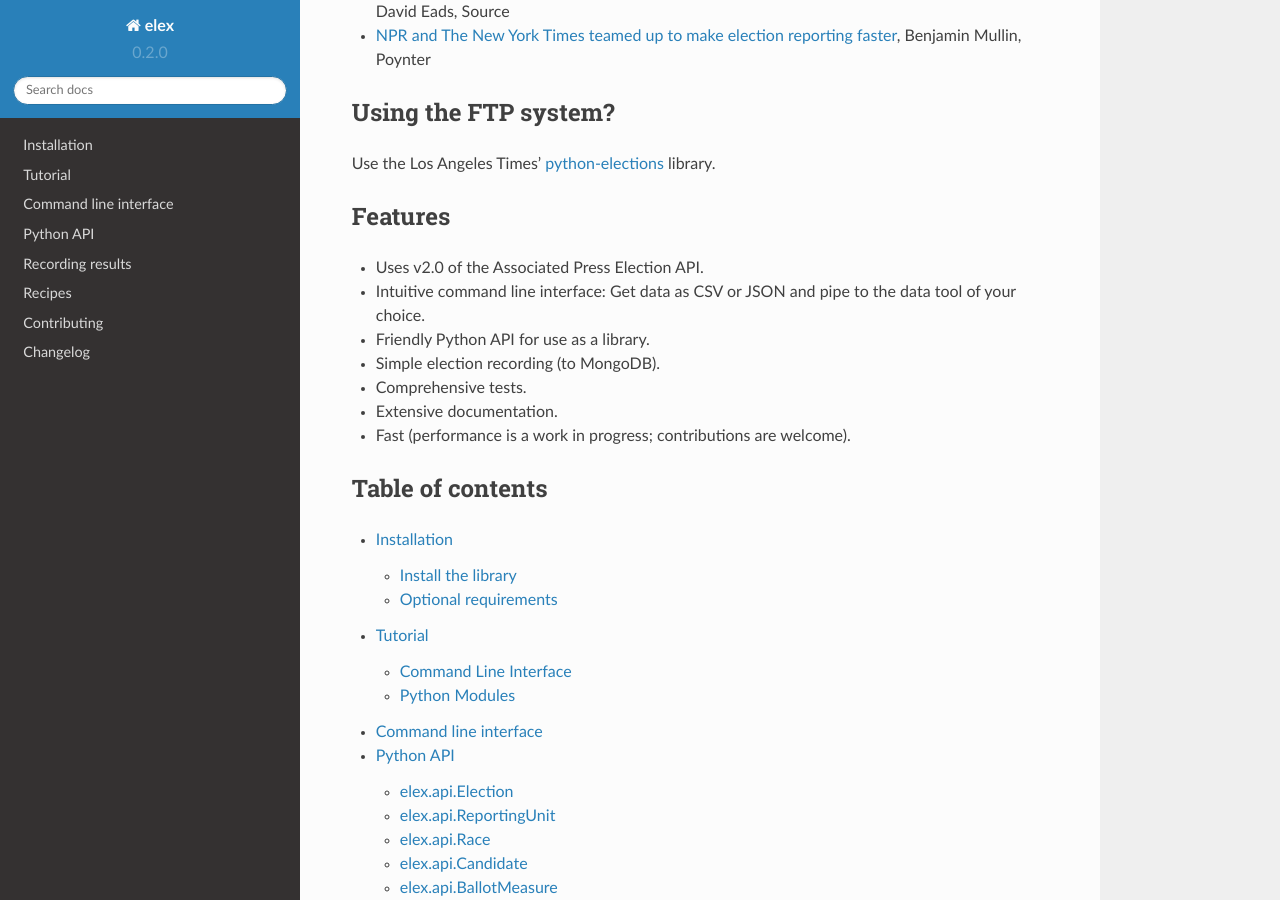
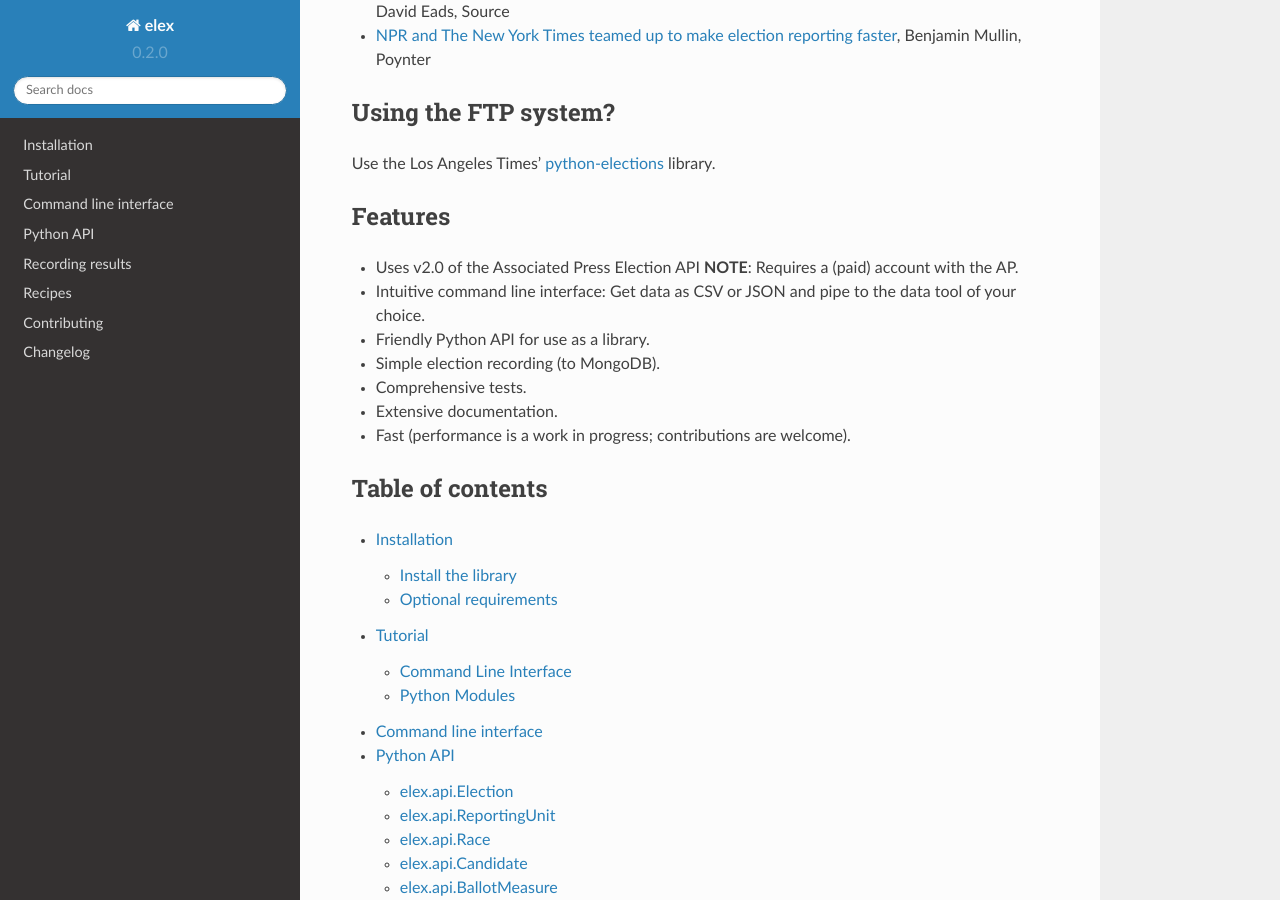
Before and after one commit to newsdev/elex, a Sphinx documentation site: the page built from docs/index.rst, in a window 1280 px wide and 900 px high, scrolled down 1212 px. Built offline with Sphinx 7.4.7 and the Read the Docs theme 2.0.0, drawn with Linux system fonts in a browser that asks for light colours; the version number is read from the project's files by our own code.

Commit message:
Closes #150; solves Ray's 'needs AP to work' bug.

```diff
--- a/docs/index.rst
+++ b/docs/index.rst
@@ -7,7 +7,7 @@
 Features
 ========
 
-* Uses v2.0 of the Associated Press Election API.
+* Uses v2.0 of the Associated Press Election API **NOTE**: Requires a (paid) account with the AP.
 * Intuitive command line interface: Get data as CSV or JSON and pipe to the data tool of your choice.
 * Friendly Python API for use as a library.
 * Simple election recording (to MongoDB).
```
